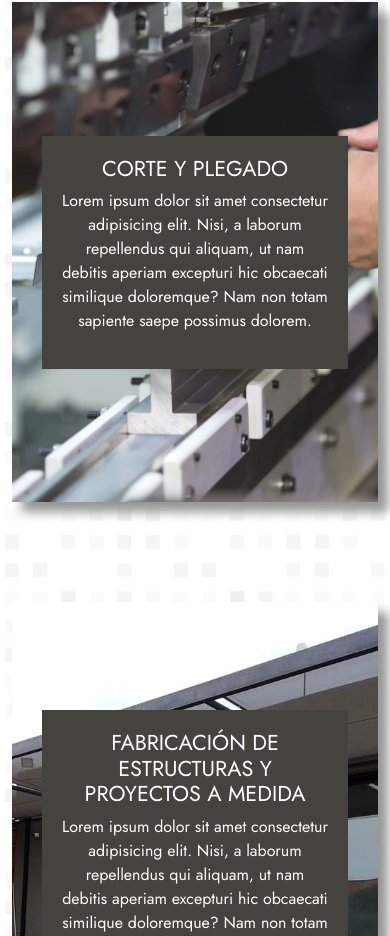
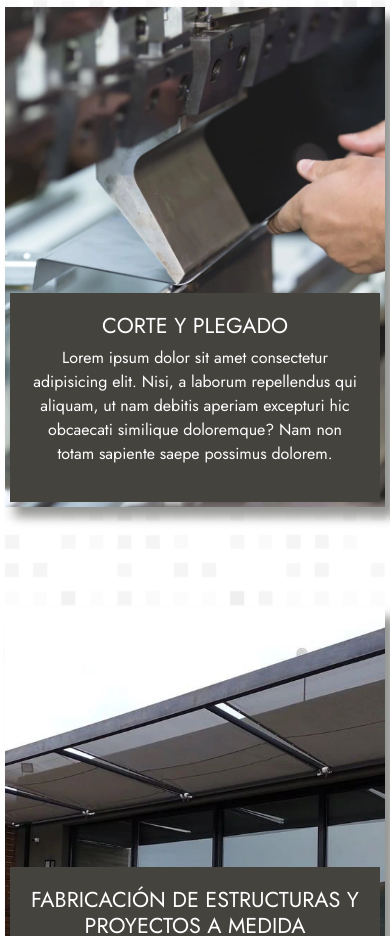
Before and after one commit to exemorelli/proyecto-coder-MTM-bootstrap, a website: page pages/servicios.html in a window 390 px wide. Shown: the part 907-1843 px from the top of the page. Drawn offline with nearby package versions, Linux system fonts and the light colour scheme.

Commit message:
mejoras responsive servicios.html

```diff
--- a/pages/servicios.html
+++ b/pages/servicios.html
@@ -50,13 +50,13 @@
     <!-- Comienzo del main -->
     <main>
         <h1 class="pageTitle">Nuestros servicios</h1>
-        <section class="container pages__service">
+        <section class="animationOverflow container pages__service">
             <!-- Hacer carrusel con varias imágenes en cada sección-->
             <!-- Servicio #1  - Chapa calada -->
             <!-- data-aos="fade-right" -->
             <article data-aos="fade-right" id="chapaDecorativa"
-                class="pages__service__card pages__service__card--izq col-xl-8">
-                <div class="pages__service__card--container col-xl-4">
+                class="pages__service__card pages__service__card--izq col-lg-10 col-xl-9 col-xxl-8">
+                <div class="pages__service__card--container col-lg-4">
                     <h4 class="pages__service__card__title">Chapas decorativas</h4>
                     <p class="pages__service__card__text">Lorem ipsum dolor sit amet consectetur adipisicing elit. Nisi,
                         a laborum repellendus qui aliquam, ut nam debitis aperiam excepturi hic obcaecati similique
@@ -66,8 +66,9 @@
 
             <!-- Servicio #2 - Corte y plegado -->
             <!--  data-aos="fade-left" -->
-            <article data-aos="fade-left" id="cortePlegado" class="pages__service__card pages__service__card--der col-xl-8">
-                <div class="pages__service__card--container col-xl-4">
+            <article data-aos="fade-left" id="cortePlegado"
+                class="pages__service__card pages__service__card--der col-lg-10 col-xl-9 col-xxl-8">
+                <div class="pages__service__card--container col-lg-4">
                     <h4 class="pages__service__card__title">Corte y plegado</h4>
                     <p class="pages__service__card__text">Lorem ipsum dolor sit amet consectetur adipisicing elit. Nisi,
                         a laborum repellendus qui aliquam, ut nam debitis aperiam excepturi hic obcaecati similique
@@ -77,8 +78,8 @@
 
             <!-- Servicio #3 - Fabricación -->
             <!-- data-aos="fade-right" -->
-            <article data-aos="fade-right" id="fabricacion" class="pages__service__card col-xl-8">
-                <div class="pages__service__card--container col-xl-4">
+            <article data-aos="fade-right" id="fabricacion" class="pages__service__card col-lg-10 col-xl-9 col-xxl-8">
+                <div class="pages__service__card--container col-lg-4">
                     <h4 class="pages__service__card__title">Fabricación de estructuras y proyectos a medida</h4>
                     <p class="pages__service__card__text">Lorem ipsum dolor sit amet consectetur adipisicing elit. Nisi,
                         a laborum repellendus qui aliquam, ut nam debitis aperiam excepturi hic obcaecati similique
--- a/scss/layout/_mediaqueries.scss
+++ b/scss/layout/_mediaqueries.scss
@@ -42,6 +42,11 @@
         }
     }
 
+    .pages__service__card {
+        justify-content: flex-end;
+        align-items: center;
+    }
+
 }
 
 @media only screen and (min-width:576px) and (max-width:767px) {
@@ -81,6 +86,12 @@
             }
         }
     }
+
+    .pages__service__card {
+        justify-content: flex-end;
+        align-items: center;
+    }
+
 }
 
 @media only screen and (max-width:575px) {
@@ -141,4 +152,17 @@
     .cards {
         grid-template-columns: repeat(auto-fit, 95%);
     }
+
+    .pages__service__card {
+        justify-content: flex-end;
+        align-items: center;
+
+        &--container {
+            margin: 5px;
+        }
+    }
+
+    .pages__service {
+        padding: 5px;
+    }
 }
--- a/scss/views/_servicios.scss
+++ b/scss/views/_servicios.scss
@@ -2,7 +2,7 @@
     display: flex;
     flex-direction: column;
     align-items: center;
-    overflow: hidden;
+    padding: 20px;
 
     &__card {
         height: 500px;
@@ -37,7 +37,6 @@
             text-align: center;
         }
 
-
     }
 }
 
```
Also changed, not shown: css/style.css.
